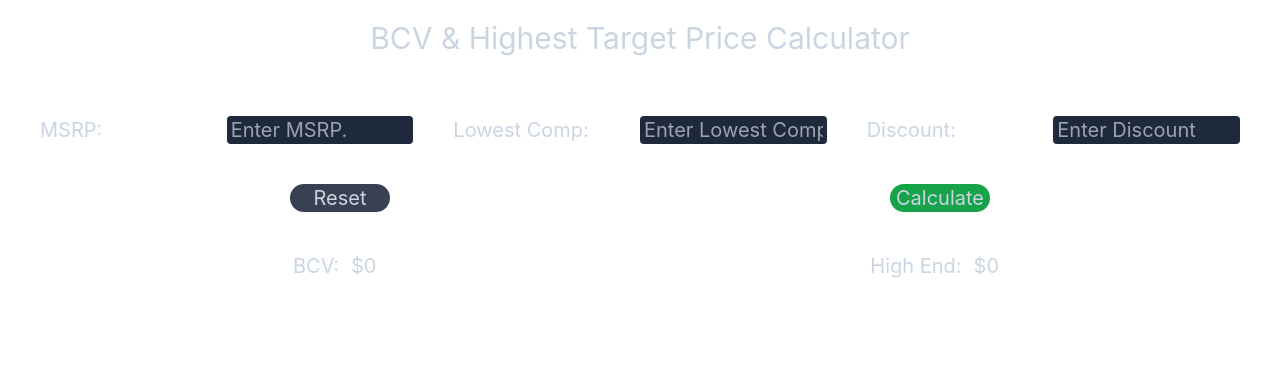
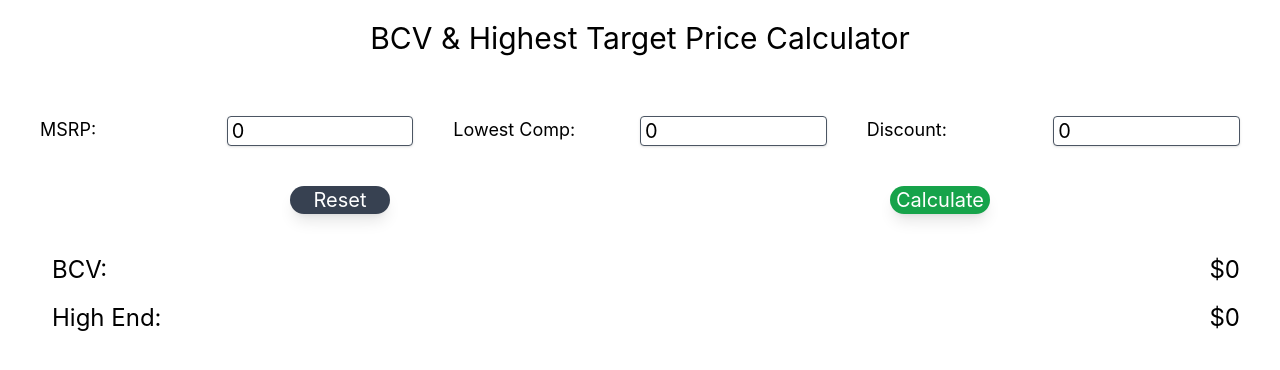
Before and after one commit to jonathan6ramirez/bcv_calculator, a React (Create React App) app: page / in a window 1280 px wide. Shown: the top 370 px of the page. Built offline with nearby package versions, Linux system fonts and the light colour scheme.

Commit message:
Changing layout and text styling

```diff
--- a/src/App.js
+++ b/src/App.js
@@ -1,48 +1,61 @@
-import React, { useState, useEffect } from "react";
-import { Form } from "react-bootstrap";
-import "./App.css";
+import React, { useState, useEffect } from 'react'
+import { Form } from 'react-bootstrap'
+import './App.css'
 
 function calculateBCV(price, lowestComp, discount) {
     if (lowestComp < 2000) {
-    return { bcv: 0, highestTargetPrice: 0 };
+        return { bcv: 0, highestTargetPrice: 0 }
     }
-  let bcv = Math.round(price * (1 - discount / 100));
-  let highestTargetPrice;
+    let bcv = Math.round(price * (1 - discount / 100))
+    let highestTargetPrice
     if (lowestComp - 2000 <= bcv) {
-    highestTargetPrice = Math.round(lowestComp * (80 / 100));
+        highestTargetPrice = Math.round(lowestComp * (80 / 100))
     } else {
-    highestTargetPrice = Math.round(lowestComp - 2000);
+        highestTargetPrice = Math.round(lowestComp - 2000)
     }
-  return { bcv, highestTargetPrice };
+    return { bcv, highestTargetPrice }
 }
 
 function App() {
-  const initialState = { msrp: 0, lowestComp: 0, discount: 0 };
-  const [form, setForm] = useState({ ...initialState });
-  const [BCV, setBCV] = useState(0);
-  const [highesTargetPrice, setHighesTargetPrice] = useState(0);
+    const initialState = { msrp: 0, lowestComp: 0, discount: 0 }
+    const [form, setForm] = useState({ ...initialState })
+    const [BCV, setBCV] = useState(0)
+    const [highesTargetPrice, setHighesTargetPrice] = useState(0)
+    console.log(form)
 
     //* Helper Functions
+    const addCommas = (num) =>
+        num.toString().replace(/\B(?=(\d{3})+(?!\d))/g, ',')
+    const removeNonNumeric = (num) => num.toString().replace(/[^0-9]/g, '')
     const handleReset = () => {
-    setForm({ ...initialState });
-  };
+        setForm({ ...initialState })
+        setBCV(0)
+        setHighesTargetPrice(0)
+    }
 
     const handleChange = (e) => {
-    setForm({ ...form, [e.target.name]: e.target.value });
-  };
+        setForm({
+            ...form,
+            [e.target.name]: addCommas(removeNonNumeric(e.target.value)),
+        })
+    }
 
     const handleSubmit = (e) => {
-    e.preventDefault();
-    let result = calculateBCV(form.msrp, form.lowestComp, form.discount);
-    console.log(result, "this is the result from the bcv calculation");
-    setBCV(result.bcv);
-    setHighesTargetPrice(result.highestTargetPrice);
-  };
+        e.preventDefault()
+        let result = calculateBCV(
+            form.msrp.split(',').join(''),
+            form.lowestComp.split(',').join(''),
+            form.discount.split(',').join('')
+        )
+        console.log(result, 'this is the result from the bcv calculation')
+        setBCV(result.bcv)
+        setHighesTargetPrice(result.highestTargetPrice)
+    }
 
     return (
-    <main className="h-screen dark:bg-slate-900 dark text-slate-300">
+        <main className="h-screen dark:bg-slate-900 dark:text-slate-300">
             <nav className="w-full m-auto text-center py-5 mb-10">
-        <h1 className="text-base md:text-3xl">
+                <h1 className="text-2xl md:text-3xl">
                     BCV & Highest Target Price Calculator
                 </h1>
             </nav>
@@ -50,51 +63,70 @@ function App() {
             <div className="px-10 mb-10">
                 <Form onSubmit={handleSubmit}>
                     <div className="grid gap-4 md:grid-cols-3 md:gap-10 md:text-xl">
-            <Form.Group controlId="msrp" className="grid grid-cols-2">
-              <Form.Label>MSRP:</Form.Label>
+                        <Form.Group
+                            controlId="msrp"
+                            className="grid grid-cols-2"
+                        >
+                            <Form.Label className="text-lg">MSRP:</Form.Label>
                             <Form.Control
-                type="number"
+                                type="text"
                                 placeholder="Enter MSRP."
                                 name="msrp"
                                 onChange={handleChange}
-                className="bg-slate-800 rounded px-1"
+                                value={form.msrp}
+                                inputmode="numeric"
+                                className="border border-gray-600 dark:bg-slate-800 shadow rounded px-1"
                             />
                         </Form.Group>
 
-            <Form.Group controlId="lowest_comp" className="grid grid-cols-2">
-              <Form.Label>Lowest Comp:</Form.Label>
+                        <Form.Group
+                            controlId="lowest_comp"
+                            className="grid grid-cols-2"
+                        >
+                            <Form.Label className="text-lg">
+                                Lowest Comp:
+                            </Form.Label>
                             <Form.Control
-                type="number"
+                                type="text"
                                 placeholder="Enter Lowest Comp"
                                 name="lowestComp"
                                 onChange={handleChange}
-                className="bg-slate-800 rounded px-1"
+                                value={form.lowestComp}
+                                inputmode="numeric"
+                                className="border border-gray-600 dark:bg-slate-800 shadow rounded px-1"
                             />
                         </Form.Group>
 
-            <Form.Group controlId="discount" className="grid grid-cols-2">
-              <Form.Label>Discount:</Form.Label>
+                        <Form.Group
+                            controlId="discount"
+                            className="grid grid-cols-2"
+                        >
+                            <Form.Label className="text-lg">
+                                Discount:
+                            </Form.Label>
                             <Form.Control
-                type="number"
+                                type="text"
                                 placeholder="Enter Discount"
                                 name="discount"
                                 onChange={handleChange}
-                className="bg-slate-800 rounded px-1"
+                                value={form.discount}
+                                inputmode="numeric"
+                                className="border border-gray-600 dark:bg-slate-800 shadow rounded px-1"
                             />
                         </Form.Group>
                     </div>
 
-          <div className="flex justify-around mt-10 md:text-lg lg:text-xl">
+                    <div className="flex justify-around mt-10 md:text-lg lg:text-xl text-white">
                         <button
                             type="reset"
-              className="bg-gray-700 rounded-2xl w-1/3 md:w-1/4 lg:w-1/5 xl:w-1/12 m-auto"
+                            className="bg-gray-700 shadow-lg hover:scale-110 transition ease-in-out rounded-2xl w-2/5 md:w-1/4 lg:w-1/5 xl:w-1/12 m-auto"
                             onClick={() => handleReset()}
                         >
                             Reset
                         </button>
                         <button
                             type="submit"
-              className="bg-green-600 rounded-2xl w-1/3 md:w-1/4 lg:w-1/5 xl:w-1/12 m-auto"
+                            className="bg-green-600 shadow-lg hover:scale-110 transition ease-in-out rounded-2xl w-2/5 md:w-1/4 lg:w-1/5 xl:w-1/12 m-auto"
                         >
                             Calculate
                         </button>
@@ -102,18 +134,18 @@ function App() {
                 </Form>
             </div>
             {/* BCV & Highest Target Price Results */}
-      <div className="flex justify-around px-10 md:text-lg lg:text-xl">
-        <div>
+            <div className="grid gap-4 px-10 text-2xl">
+                <div className="flex justify-between">
                     <Form.Label className="mx-3 text">BCV:</Form.Label>
                     <span>${BCV}</span>
                 </div>
-        <div>
+                <div className="flex justify-between">
                     <Form.Label className="mx-3">High End:</Form.Label>
                     <span>${highesTargetPrice}</span>
                 </div>
             </div>
         </main>
-  );
+    )
 }
 
-export default App;
+export default App
```
Also changed, not shown: 1 other file (tests, documents, lock files or other folders). Lines whose indentation alone changed are shown as unchanged.
